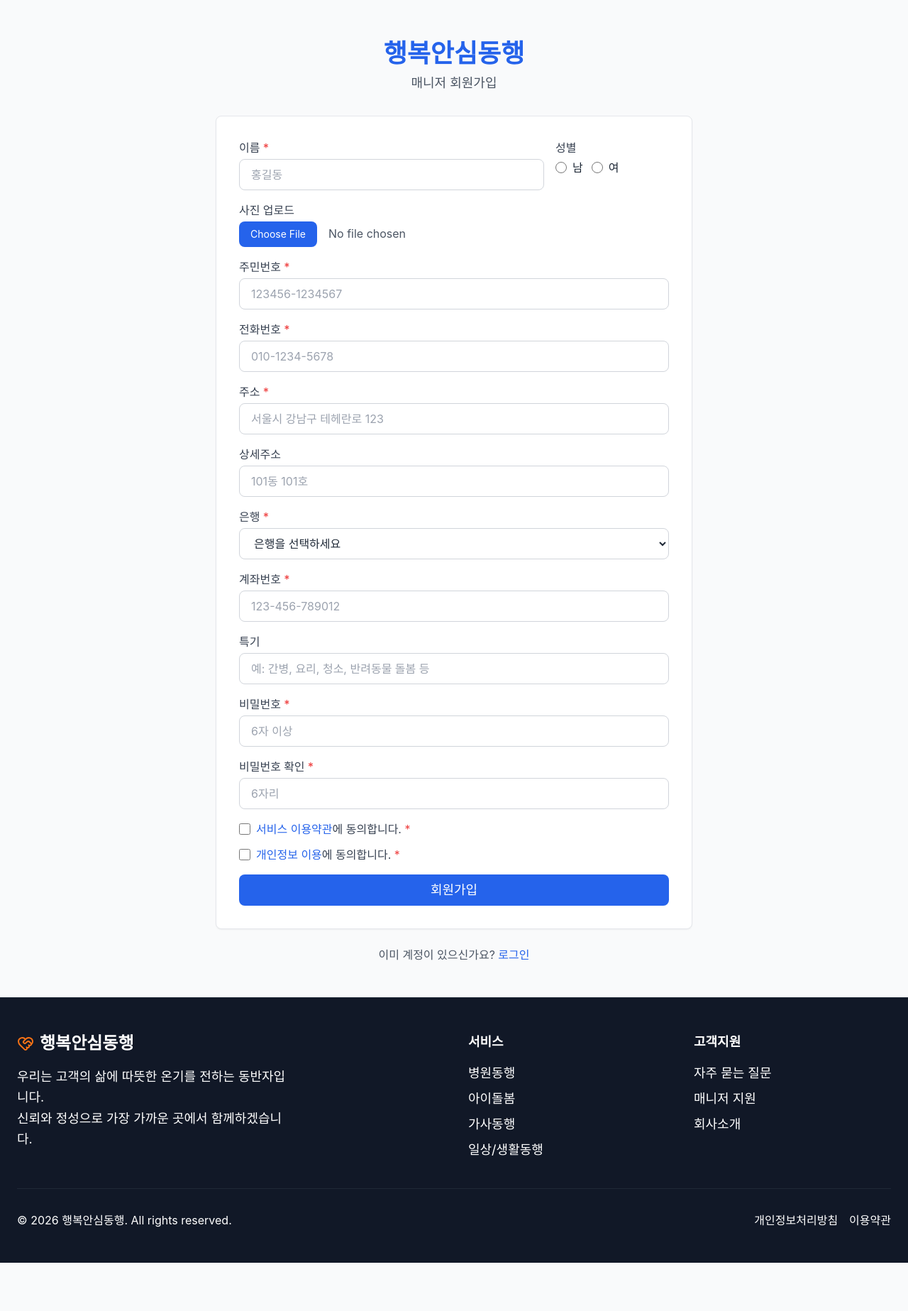
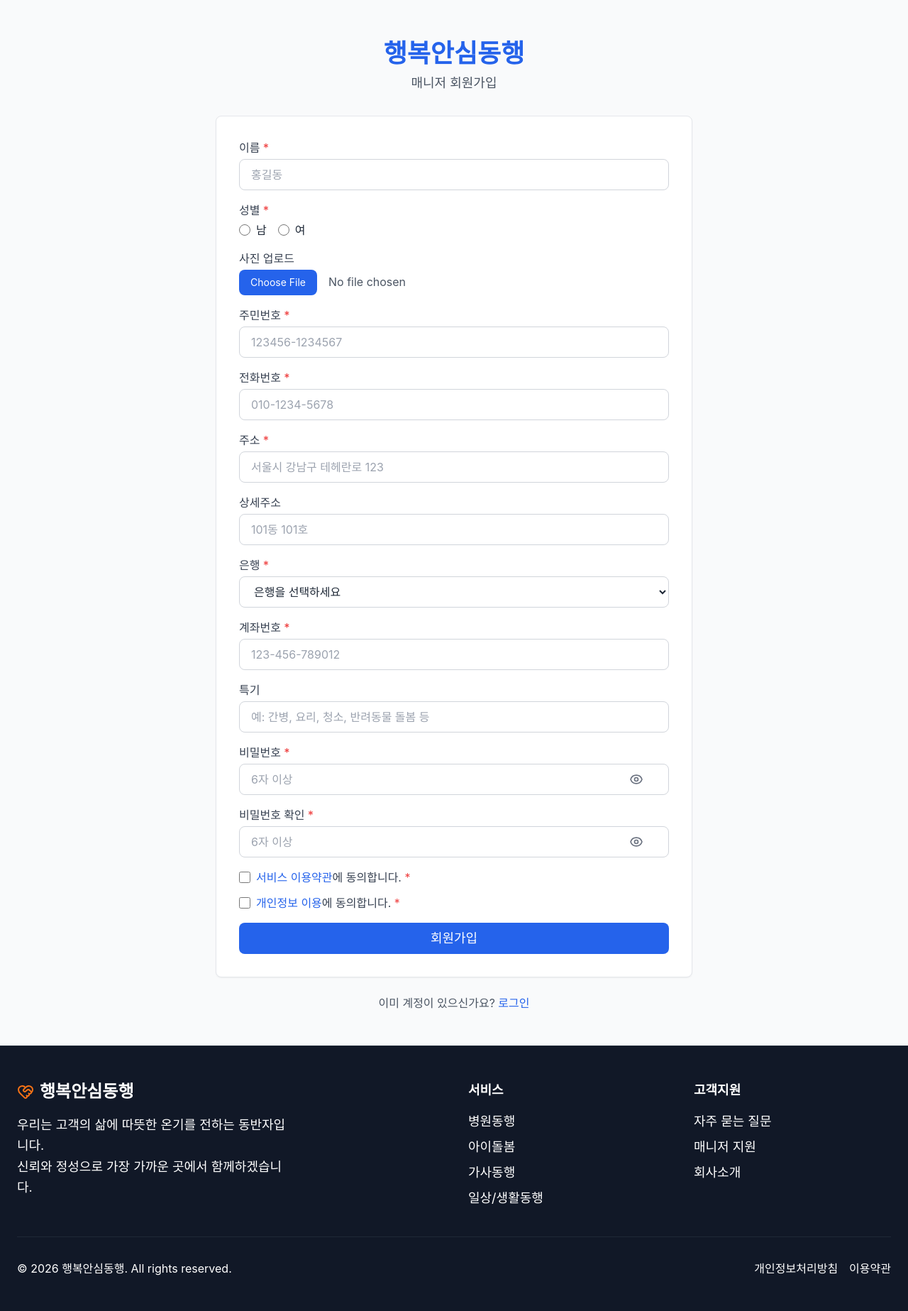
Before and after one commit to realks2002-cell/dolbom-php, a PHP site: page /pages/manager/signup.php in a window 1280 px wide. Shown: the part 185-2032 px from the top of the page at 71% size. Before the commit the page ends 1964 px from the top, so only its background shows below. Run offline with PHP 8.4, Linux system fonts and the light colour scheme; some libraries are stand-ins or nearby versions; some web fonts are replaced.

Commit message:
Add password visibility toggle and fix manager signup form
- Add eye icon button to toggle password/password_confirm visibility
- Move gender field below name and make it required
- Fix manager signup to use UUID for id column
- Remove SSN encryption (store as plain text)
- Fix file paths from dirname() to __DIR__ notation
- Add error handling with try-catch block
- Add validation for required gender field

Also includes:
- Fix manager dashboard header positioning (mt-70px)
- Exclude matched requests from manager requests list
- Reject other pending applications when manager confirmed

Co-authored-by: Cursor <cursoragent@cursor.com>

```diff
--- a/pages/manager/dashboard.php
+++ b/pages/manager/dashboard.php
@@ -84,7 +84,7 @@ $mainClass = 'min-h-screen bg-gray-50';
 ob_start();
 ?>
     <!-- 매니저 내부 헤더 -->
-    <header class="bg-white border-b border-gray-200 sticky top-24 z-40">
+    <header class="bg-white border-b border-gray-200 mt-[70px]">
         <div class="max-w-7xl mx-auto px-4 py-4 flex items-center justify-between">
             <h1 class="text-xl font-bold text-blue-600"><?= APP_NAME ?> 매니저</h1>
             <div class="flex items-center gap-4">
--- a/pages/manager/signup.php
+++ b/pages/manager/signup.php
@@ -3,10 +3,10 @@
  * 매니저 회원가입 페이지
  * URL: /manager/signup
  */
-require_once dirname(__DIR__, 2) . '/config/app.php';
-require_once dirname(__DIR__, 2) . '/config/encryption.php';
-require_once dirname(__DIR__, 2) . '/includes/helpers.php';
-require_once dirname(__DIR__, 2) . '/includes/security.php';
+
+require_once __DIR__ . '/../../config/app.php';
+require_once __DIR__ . '/../../includes/helpers.php';
+require_once __DIR__ . '/../../includes/security.php';
 
 init_session();
 
@@ -39,6 +39,8 @@ if ($_SERVER['REQUEST_METHOD'] === 'POST') {
         $error = '개인정보 이용에 동의해주세요.';
     } elseif ($name === '') {
         $error = '이름을 입력해주세요.';
+    } elseif ($gender === '') {
+        $error = '성별을 선택해주세요.';
     } elseif ($ssn === '') {
         $error = '주민번호를 입력해주세요.';
     } elseif ($phone === '') {
@@ -54,7 +56,7 @@ if ($_SERVER['REQUEST_METHOD'] === 'POST') {
     } elseif ($password !== $passwordConfirm) {
         $error = '비밀번호가 일치하지 않습니다.';
     } else {
-        $pdo = require dirname(__DIR__, 2) . '/database/connect.php';
+        $pdo = require __DIR__ . '/../../database/connect.php';
         // 사진 업로드 처리 (선택)
         $photoPath = null;
         if (!empty($_FILES['photo']) && $_FILES['photo']['error'] === UPLOAD_ERR_OK) {
@@ -63,7 +65,7 @@ if ($_SERVER['REQUEST_METHOD'] === 'POST') {
             if ($info === false) {
                 // 이미지 아님, 무시
             } else {
-                $uploadDir = dirname(__DIR__, 2) . '/storage/managers';
+                $uploadDir = __DIR__ . '/../../storage/managers';
                 if (!is_dir($uploadDir)) {
                     @mkdir($uploadDir, 0755, true);
                 }
@@ -96,12 +98,15 @@ if ($_SERVER['REQUEST_METHOD'] === 'POST') {
         if ($st->fetch()) {
             $error = '이미 등록된 전화번호 또는 주민번호입니다.';
         } else {
+            try {
                 $hash = password_hash($password, PASSWORD_DEFAULT);
-            $encryptedSsn = encrypt_ssn($ssn); // 주민번호 암호화
-            $st = $pdo->prepare('INSERT INTO managers (name, ssn, phone, address1, address2, account_number, bank, specialty, photo, gender, password_hash) VALUES (?, ?, ?, ?, ?, ?, ?, ?, ?, ?, ?)');
+                $managerId = uuid4(); // UUID 생성
+
+                $st = $pdo->prepare('INSERT INTO managers (id, name, ssn, phone, address1, address2, account_number, bank, specialty, photo, gender, password_hash) VALUES (?, ?, ?, ?, ?, ?, ?, ?, ?, ?, ?, ?)');
                 $st->execute([
+                    $managerId, // UUID
                     $name,
-                $encryptedSsn, // 암호화된 주민번호
+                    $ssn, // 주민번호 (평문)
                     $phone,
                     $address1,
                     $address2 === '' ? null : $address2,
@@ -115,7 +120,6 @@ if ($_SERVER['REQUEST_METHOD'] === 'POST') {
 
                 // 자동 로그인
                 init_session();
-            $managerId = $pdo->lastInsertId();
                 $_SESSION['manager_id'] = $managerId;
                 $_SESSION['manager_name'] = $name;
                 $_SESSION['manager_phone'] = $phone;
@@ -130,6 +134,10 @@ if ($_SERVER['REQUEST_METHOD'] === 'POST') {
                 }
 
                 redirect('/manager/dashboard');
+            } catch (Exception $e) {
+                $error = '회원가입 중 오류가 발생했습니다: ' . $e->getMessage();
+                error_log('[manager/signup] 에러: ' . $e->getMessage() . ' at ' . $e->getFile() . ':' . $e->getLine());
+            }
         }
     }
 }
@@ -155,8 +163,7 @@ ob_start();
 
                 <form method="post" action="<?= $base ?>/manager/signup" enctype="multipart/form-data" class="space-y-4">
                     <!-- 이름 -->
-                    <div class="flex items-start gap-4">
-                        <div class="flex-1">
+                    <div>
                         <label for="name" class="block text-base font-medium text-gray-700 mb-1">이름 <span class="text-red-500">*</span></label>
                         <input
                             type="text"
@@ -168,22 +175,22 @@ ob_start();
                             required>
                     </div>
 
-                        <div class="w-40">
-                            <label class="block text-base font-medium text-gray-700 mb-1">성별</label>
-                            <div class="flex items-center gap-3">
-                                <label class="inline-flex items-center text-base">
-                                    <input type="radio" name="gender" value="M" <?= (isset($_POST['gender']) && $_POST['gender'] === 'M') ? 'checked' : '' ?> class="h-4 w-4 text-primary border-gray-300">
+                    <!-- 성별 (필수) -->
+                    <div>
+                        <label class="block text-base font-medium text-gray-700 mb-1">성별 <span class="text-red-500">*</span></label>
+                        <div class="flex items-center gap-4">
+                            <label class="inline-flex items-center text-base cursor-pointer">
+                                <input type="radio" name="gender" value="M" <?= (isset($_POST['gender']) && $_POST['gender'] === 'M') ? 'checked' : '' ?> class="h-4 w-4 text-primary border-gray-300" required>
                                 <span class="ml-2">남</span>
                             </label>
-                                <label class="inline-flex items-center text-base">
-                                    <input type="radio" name="gender" value="F" <?= (isset($_POST['gender']) && $_POST['gender'] === 'F') ? 'checked' : '' ?> class="h-4 w-4 text-primary border-gray-300">
+                            <label class="inline-flex items-center text-base cursor-pointer">
+                                <input type="radio" name="gender" value="F" <?= (isset($_POST['gender']) && $_POST['gender'] === 'F') ? 'checked' : '' ?> class="h-4 w-4 text-primary border-gray-300" required>
                                 <span class="ml-2">여</span>
                             </label>
                         </div>
                     </div>
-                    </div>
 
-                    <!-- 사진 업로드 (이름 아래) -->
+                    <!-- 사진 업로드 -->
                     <div>
                         <label for="photo" class="block text-base font-medium text-gray-700 mb-1">사진 업로드</label>
                         <input type="file" id="photo" name="photo" accept="image/*" class="block w-full text-base text-gray-600 file:mr-4 file:py-2 file:px-4 file:rounded-lg file:border-0 file:text-sm file:bg-primary file:text-white" />
@@ -295,27 +302,43 @@ ob_start();
                     <!-- 비밀번호 -->
                     <div>
                         <label for="password" class="block text-base font-medium text-gray-700 mb-1">비밀번호 <span class="text-red-500">*</span></label>
+                        <div class="relative">
                             <input
                                 type="password"
                                 id="password"
                                 name="password"
-                            class="min-h-[44px] block w-full rounded-lg border border-gray-300 px-4 py-2 focus:ring-2 focus:ring-primary focus:border-transparent"
+                                class="min-h-[44px] block w-full rounded-lg border border-gray-300 px-4 py-2 pr-12 focus:ring-2 focus:ring-primary focus:border-transparent"
                                 placeholder="6자 이상"
                                 required
                                 autocomplete="new-password">
+                            <button type="button" onclick="togglePassword('password')" class="absolute right-3 top-1/2 -translate-y-1/2 text-gray-500 hover:text-gray-700 focus:outline-none">
+                                <svg id="eye-password" class="w-5 h-5" fill="none" stroke="currentColor" viewBox="0 0 24 24">
+                                    <path stroke-linecap="round" stroke-linejoin="round" stroke-width="2" d="M15 12a3 3 0 11-6 0 3 3 0 016 0z"/>
+                                    <path stroke-linecap="round" stroke-linejoin="round" stroke-width="2" d="M2.458 12C3.732 7.943 7.523 5 12 5c4.478 0 8.268 2.943 9.542 7-1.274 4.057-5.064 7-9.542 7-4.477 0-8.268-2.943-9.542-7z"/>
+                                </svg>
+                            </button>
+                        </div>
                     </div>
 
                     <!-- 비밀번호 확인 -->
                     <div>
                         <label for="password_confirm" class="block text-base font-medium text-gray-700 mb-1">비밀번호 확인 <span class="text-red-500">*</span></label>
+                        <div class="relative">
                             <input
                                 type="password"
                                 id="password_confirm"
                                 name="password_confirm"
-                            class="min-h-[44px] block w-full rounded-lg border border-gray-300 px-4 py-2 focus:ring-2 focus:ring-primary focus:border-transparent"
-                            placeholder="6자리"
+                                class="min-h-[44px] block w-full rounded-lg border border-gray-300 px-4 py-2 pr-12 focus:ring-2 focus:ring-primary focus:border-transparent"
+                                placeholder="6자 이상"
                                 required
                                 autocomplete="new-password">
+                            <button type="button" onclick="togglePassword('password_confirm')" class="absolute right-3 top-1/2 -translate-y-1/2 text-gray-500 hover:text-gray-700 focus:outline-none">
+                                <svg id="eye-password_confirm" class="w-5 h-5" fill="none" stroke="currentColor" viewBox="0 0 24 24">
+                                    <path stroke-linecap="round" stroke-linejoin="round" stroke-width="2" d="M15 12a3 3 0 11-6 0 3 3 0 016 0z"/>
+                                    <path stroke-linecap="round" stroke-linejoin="round" stroke-width="2" d="M2.458 12C3.732 7.943 7.523 5 12 5c4.478 0 8.268 2.943 9.542 7-1.274 4.057-5.064 7-9.542 7-4.477 0-8.268-2.943-9.542-7z"/>
+                                </svg>
+                            </button>
+                        </div>
                     </div>
 
                     <!-- 약관 동의 -->
@@ -361,6 +384,23 @@ ob_start();
         </p>
     </div>
 </div>
+
+<script>
+// 비밀번호 표시/숨김 토글
+function togglePassword(inputId) {
+    const input = document.getElementById(inputId);
+    const eye = document.getElementById('eye-' + inputId);
+
+    if (input.type === 'password') {
+        input.type = 'text';
+        eye.innerHTML = '<path stroke-linecap="round" stroke-linejoin="round" stroke-width="2" d="M13.875 18.825A10.05 10.05 0 0112 19c-4.478 0-8.268-2.943-9.543-7a9.97 9.97 0 011.563-3.029m5.858.908a3 3 0 114.243 4.243M9.878 9.878l4.242 4.242M9.88 9.88l-3.29-3.29m7.532 7.532l3.29 3.29M3 3l3.59 3.59m0 0A9.953 9.953 0 0112 5c4.478 0 8.268 2.943 9.543 7a10.025 10.025 0 01-4.132 5.411m0 0L21 21"/>';
+    } else {
+        input.type = 'password';
+        eye.innerHTML = '<path stroke-linecap="round" stroke-linejoin="round" stroke-width="2" d="M15 12a3 3 0 11-6 0 3 3 0 016 0z"/><path stroke-linecap="round" stroke-linejoin="round" stroke-width="2" d="M2.458 12C3.732 7.943 7.523 5 12 5c4.478 0 8.268 2.943 9.542 7-1.274 4.057-5.064 7-9.542 7-4.477 0-8.268-2.943-9.542-7z"/>';
+    }
+}
+</script>
+
 <?php
 $layoutContent = ob_get_clean();
-require dirname(__DIR__, 2) . '/components/layout.php';
+require __DIR__ . '/../../components/layout.php';
```
Also changed, not shown: api/admin/confirm-designated-matching.php (+10 -0 lines), pages/manager/requests.php (+5 -2 lines). Lines whose indentation alone changed are shown as unchanged.
